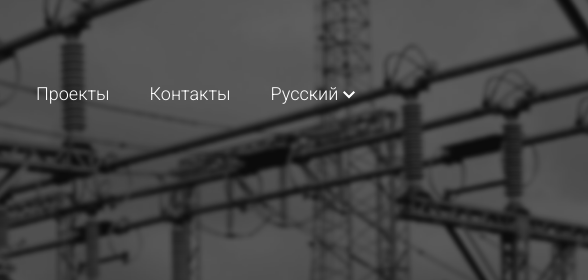
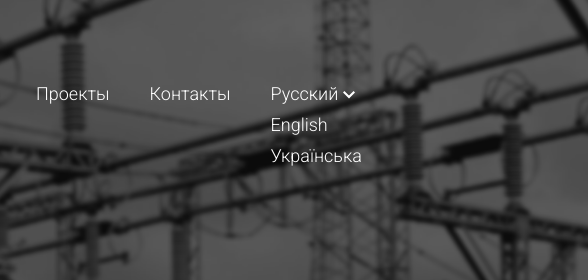
Before and after one commit to dobrovolskiyalexander/dobrovolskiyalexander.github.io, a plain HTML site: page index.html in a window 1280 px wide. Both pictures are taken after a click on the link "Русский". Shown: the top 280 px of the page, 692-1280 px from the left. Drawn offline with nearby package versions, Linux system fonts and the light colour scheme.

Commit message:
Add files via upload

```diff
--- a/index.html
+++ b/index.html
@@ -25,10 +25,11 @@
 				<li class="header__item header__logo"><a href="#yak1" class="header__link"><img src="images/logo.svg" alt="ТПК Энергия"></a></li>
 				<li class="header__item"><a href="#yak5" class="header__link">Проекты</a></li>
 				<li class="header__item"><a href="#yak6" class="header__link">Контакты</a></li>
-				<li class="header__item"><a href="#" class="header__link">
+				<li class="header__item header__language"><a href="#" class="header__link header__link_language">
 				Русский <span><img src="images/arrow-header.svg" alt="arrow"></span>
-				<div class="drop">
-
+				<div class="header__drop">
+					<div class="header__drop-item"><a href="#" class="header__drop-link">English</a></div>
+					<div class="header__drop-item"><a href="#" class="header__drop-link">Українська</a></div>
 				</div>
     			</a></li>
 			</ul>
--- a/js/all.js
+++ b/js/all.js
@@ -76,4 +76,7 @@ $(document).ready(function() {
       nav.removeClass("f-nav");
     }
   });
+  $(".header__link_language").click(function () {
+     $(".header__drop").toggleClass("active");
+   });
 })
--- a/scss/all.scss
+++ b/scss/all.scss
@@ -13,6 +13,11 @@ html {
 }
 * {
 	box-sizing: border-box;
+}
+body {
+	background-image: url("../images/bg-body.png");
+	background-position: -220% 86%;
+	background-repeat: no-repeat;
 }
 .clearfix::after {
     content: "";
@@ -114,10 +119,12 @@ background-color: #fff;
 	top:40px;
 	width: 100%;
 	z-index:1000;
+	padding: 10px 0;
 	&.f-nav {
 		position: fixed;
 		background-color: rgba(10, 10, 10, 0.89);
 		top:0;
+		padding:0;
 	}
 	@include to768 {
 		&.header_active {
@@ -152,7 +159,7 @@ background-color: #fff;
 		}
 	}
 	&__item {
-		padding: 10px 20px;
+		padding: 0 20px;
 		@include to992 {
 			padding: 10px 12px;
 		}
@@ -178,6 +185,9 @@ background-color: #fff;
   		img {
   			padding: 0 0 1px 0;
   		}
+  		&_language{
+
+  		}
 	}
 	&__hamburger {
 		outline: 0;
@@ -201,6 +211,23 @@ background-color: #fff;
 	}
 	.hamburger-inner, .hamburger-inner::before, .hamburger-inner::after {
 		background: #fff;
+	}
+	&__drop {
+		position: absolute;
+		display: none;
+		&.active {
+			display: block;
+		}
+	}
+	&__language {
+		position: relative;
+	}
+	&__drop-link {
+		font-size: 18px;
+  		font-weight: 300;
+  		color: #fff;
+  		padding: 10px 0 0 0;
+    	display: inline-block;
 	}
 }
 .banner {
```
Also changed, not shown: css/all.css, images/bg-body.png (added).
